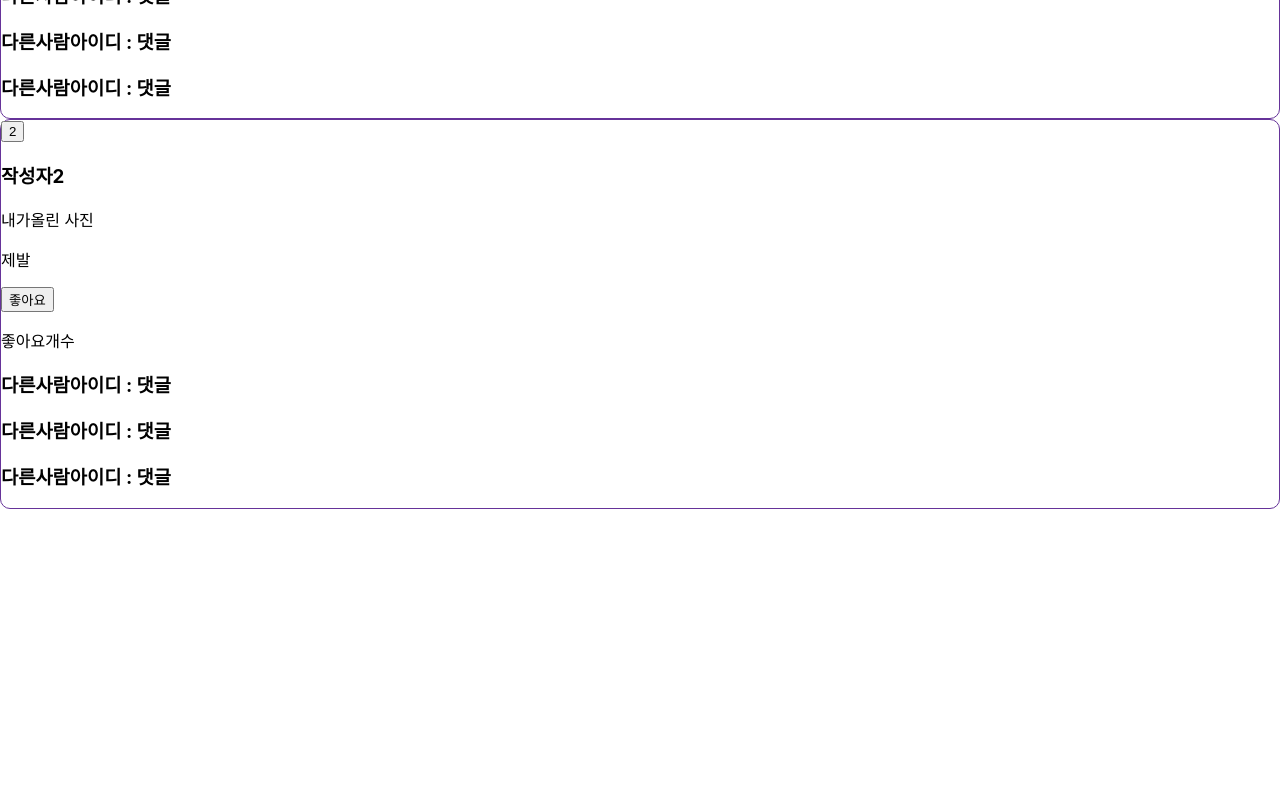
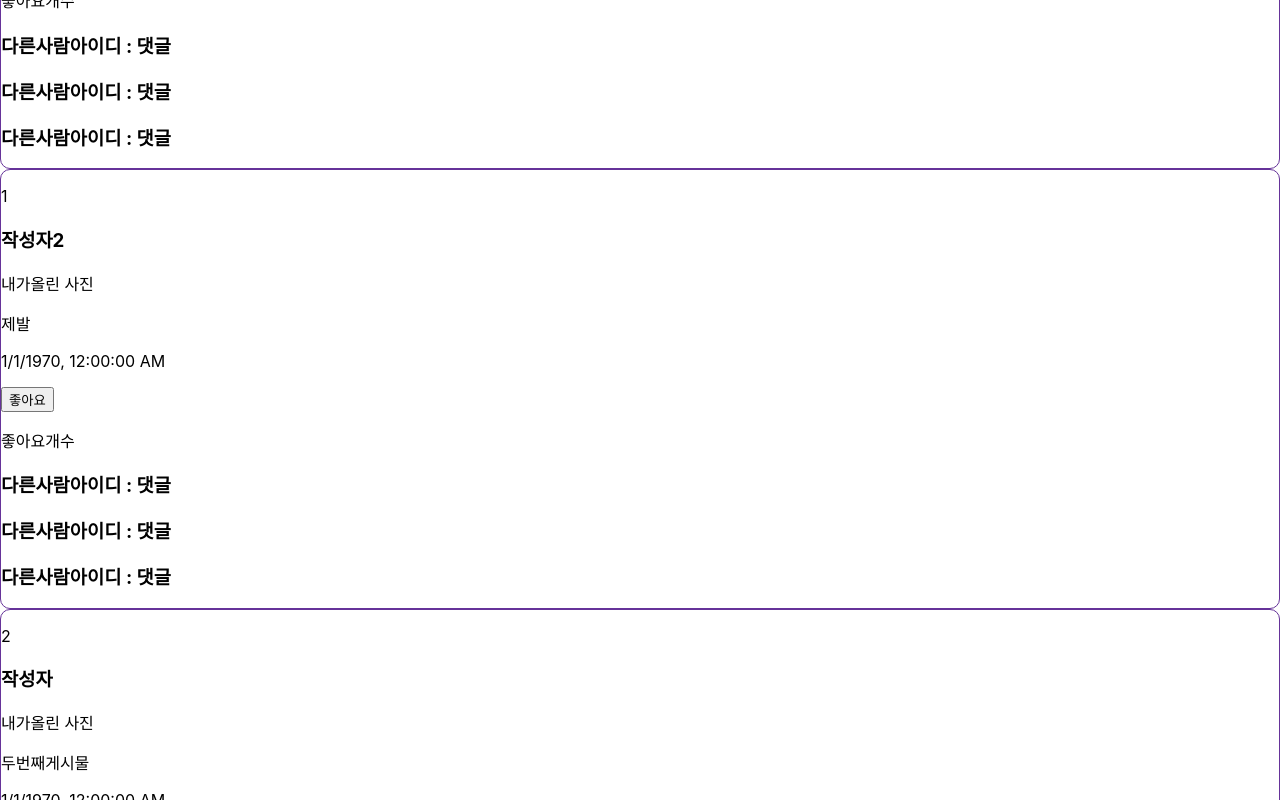
Before and after one commit to yc8569/1week_mini, a React (Create React App) app in the folder 1weekmini/: page / in a window 1280 px wide. Shown: the part 340-1140 px from the top of the page. Before the commit the page ends 849 px from the top, so only its background shows below. Built offline with nearby package versions, Linux system fonts and the light colour scheme.

Commit message:
main-time, mypage

```diff
--- a/1weekmini/src/pages/MainPage.jsx
+++ b/1weekmini/src/pages/MainPage.jsx
@@ -6,6 +6,7 @@ import { useNavigate } from "react-router-dom";
 
 
 const MainPage = (props) => {
+  // const username = 작성자";
   const navigate = useNavigate();
   const posts = useSelector((state)=> state.posts.postList);
   console.log(posts)
@@ -19,25 +20,26 @@ const MainPage = (props) => {
               <div className="PostCard">
                 {posts.map((post)=>{
                   return(
-                    <Box key={post.postId}>
+                    <Box >
                       <div className="Post-Top" >
-                        <button
+                        <p>{post.postId}</p>
+                        <h3
                         onClick={()=>{
-                          navigate(`/detailpage/${post.postId}`)
+                          navigate(`/mypage/${post.username}`)
                         }}
-                        >{post.postId}</button>
-                        <h3>{post.username}</h3>
+                        >{post.username}</h3>
                       </div>
                       <div className="Post-Main">
                         <div>내가올린 사진</div>
                         <p>{post.contents}</p>
                       </div>
                       <div>
+                      <p>{new Date(post.createdAt).toLocaleString()}</p>
                         <button>좋아요</button><p>좋아요개수</p>
                         <h3>다른사람아이디 : 댓글</h3>
                         <h3>다른사람아이디 : 댓글</h3>
                         <h3>다른사람아이디 : 댓글</h3>
-                        <p>{post.createdAt}</p>
+
 
                        </div>
                     </Box>
--- a/1weekmini/src/pages/DetailPage.jsx
+++ b/1weekmini/src/pages/MyPage.jsx
@@ -8,17 +8,37 @@ import { useState } from 'react';
 
 
 
-const Detail = () => {
+const MyPage = (props) => {
 
 
-  const { id } = useParams();
+    // const initialState ={
+    //     postList:[
+    //     {
+    //       createdAt: null,
+    //       postId:1,
+    //       username : "작성자",
+    //       contents: "어려워",
+    //       file: "",
+    //       imgurl:[],
+    //     },
+    //     {
+    //       createdAt: null,
+    //         postId:1,    //post 의 주인 아이다
+    //         username : "작성자2",       //게시글
+    //         contents: "제발",
+    //         file: "",
+    //         imgurl:[],
+    //     },]}
+
+
+  const { username } = useParams();
 //   const navigate = useNavigate();
   const dispatch = useDispatch();
   const posts = useSelector((state) => state.posts.postList);
 
-  const new_post = posts.filter((post)=> post.postId == id)[0]
-console.log(new_post)
+  const new_post = posts.filter((post)=> post.username == username);
 
+  console.log(new_post)
 
 
   const handleChangeState = (event) => {
@@ -51,18 +71,24 @@ console.log(new_post)
     <>
       <Layout>
 
-      <DetailBox>
-          <DetailNo>No. {new_post.postId} 🎂</DetailNo>
-          <DetailTitle>{new_post.username}</DetailTitle>
-          <DetailContent>{new_post.contents}</DetailContent>
-          <DetailContent>{new_post.createdAt}</DetailContent>
-        </DetailBox>
+
+      {new_post.map((post)=>
+               <MyPageBox>
+               <MyPageNo>No. {post.postId} 🎂</MyPageNo>
+               <MyPageTitle>{post.username}</MyPageTitle>
+               <MyPageContent>{post.contents}</MyPageContent>
+               <MyPageContent>{post.createdAt}</MyPageContent>
+               </MyPageBox>
+      )}
+
+
+
       </Layout>
     </>
   );
 };
 
-const DetailBox = styled.div`
+const MyPageBox = styled.div`
   width: 500px;
   height: 300px;
   background-color: rgb(226, 228, 240);
@@ -71,18 +97,18 @@ const DetailBox = styled.div`
   padding: 50px;
 `;
 
-const DetailNo = styled.div`
+const MyPageNo = styled.div`
   margin-bottom: 10px;
 `
 
-const DetailTitle = styled.div`
+const MyPageTitle = styled.div`
   font-weight: 500;
   font-size: 24px;
   margin-bottom: 10px;
 `;
 
-const DetailContent = styled.div`
+const MyPageContent = styled.div`
   font-size: 18px;
 `
 
-export default Detail;
+export default MyPage;
--- a/1weekmini/src/pages/PostPage.jsx
+++ b/1weekmini/src/pages/PostPage.jsx
@@ -30,7 +30,7 @@ const PostPage = () => {
       [event.target.name]: event.target.value,
     })
     // console.log(formData)
-    console.log(event.target.files)
+    // console.log(event.target.files)
 }
 
 
@@ -38,6 +38,7 @@ const PostPage = () => {
 const handleSubmit =(event)=>{
   event.preventDefault();
   const createdAt = new Date().getTime();
+  console.log(createdAt);
 
 
 
--- a/1weekmini/src/redux/modules/post.js
+++ b/1weekmini/src/redux/modules/post.js
@@ -25,11 +25,19 @@ postList:[
 },
 {
   createdAt: null,
-    postId:2,
+    postId:1,
     username : "작성자2",
     contents: "제발",
     file: "",
     imgurl:[],
+},
+{
+  createdAt: null,
+  postId:2,
+  username : "작성자",
+  contents: "두번째게시물",
+  file: "",
+  imgurl:[],
 },
 ],
 post:{
--- a/1weekmini/src/shared/Router.js
+++ b/1weekmini/src/shared/Router.js
@@ -4,7 +4,8 @@ import MainPage from "../pages/MainPage"
 import LoginPage from "../pages/LoginPage";
 import RegisterPage from "../pages/RegisterPage"
 import PostPage from "../pages/PostPage";
-import DetailPage from "../pages/DetailPage";
+// import DetailPage from "../pages/DetailPage";
+import MyPage from "../pages/MyPage";
 
 const Router = () => {
   return (
@@ -14,7 +15,7 @@ const Router = () => {
         <Route path="/loginpage" element={<LoginPage />} />
         <Route path="/register" element={<RegisterPage />} />
         <Route path="/postpage" element={<PostPage />} />
-        <Route path="/detailpage/:id" element={<DetailPage />} />
+        <Route path="/mypage/:username" element={<MyPage />} />
       </Routes>
     </BrowserRouter>
   );
```
Also changed, not shown: 1weekmini/src/comment/comment.jsx (added).
